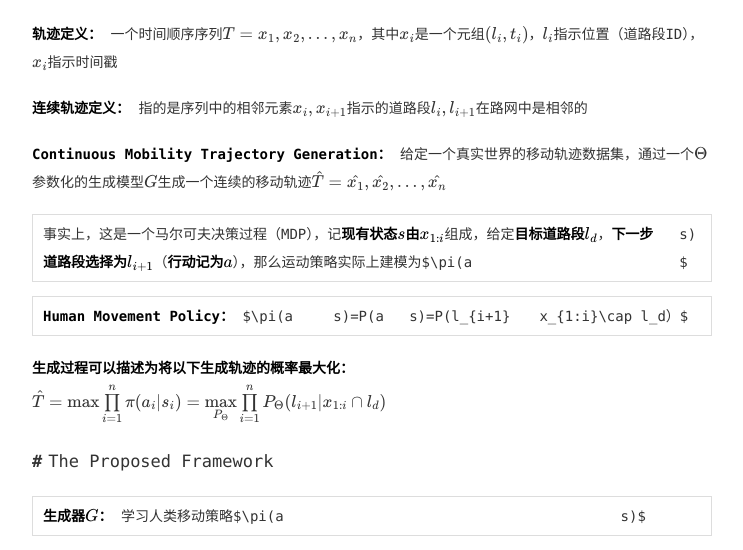
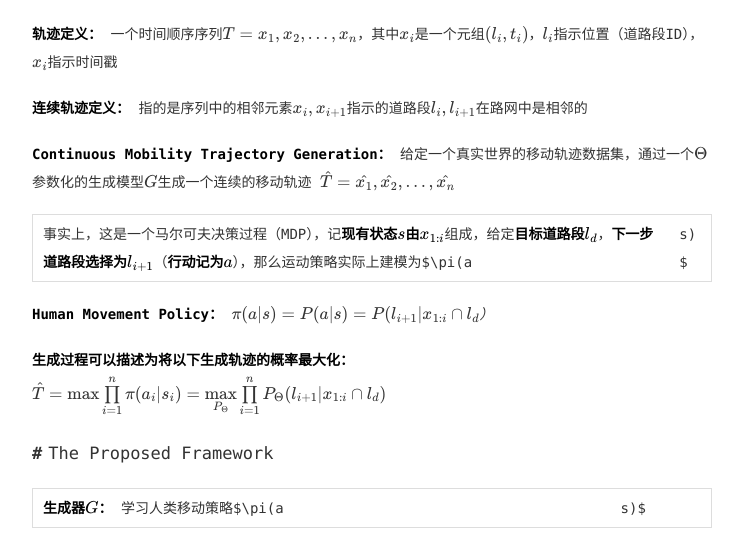
Before and after one commit to Yangzy0723/Yangzy0723.github.io, a Jekyll site: the page built from _posts/2024-03-30-《Continuous Trajectory Generation Based on Two-Stage GAN》.md, in a window 1280 px wide and 1400 px high, scrolled down 1310 px. Shown: the top 550 px of the window, without its empty margins (268-1011 px from the left). Built offline with Jekyll 4.4.1, drawn with Linux system fonts in a browser that asks for light colours; formulas are drawn with MathJax 3; comment, search, counter and statistics services are not loaded; some of the changed text lies outside the part shown.

Commit message:
add a paper

```diff
--- a/_posts/2024-03-30-《Continuous Trajectory Generation Based on Two-Stage GAN》.md
+++ b/_posts/2024-03-30-《Continuous Trajectory Generation Based on Two-Stage GAN》.md
@@ -42,11 +42,13 @@ categories: [论文阅读]
 
 **连续轨迹定义：** 指的是序列中的相邻元素$x_i,x_{i+1}$指示的道路段$l_i, l_{i+1}$在路网中是相邻的
 
-**Continuous Mobility Trajectory Generation：** 给定一个真实世界的移动轨迹数据集，通过一个$\Theta$参数化的生成模型$G$生成一个连续的移动轨迹$\hat{T} = \{\hat{x_1}, \hat{x_2},..., \hat{x_n}\}$
+**Continuous Mobility Trajectory Generation：** 给定一个真实世界的移动轨迹数据集，通过一个$\Theta$参数化的生成模型$G$生成一个连续的移动轨迹
+$\hat{T} = \{\hat{x_1}, \hat{x_2},..., \hat{x_n}\}$
 
 事实上，这是一个马尔可夫决策过程（MDP），记**现有状态$s$由$x_{1:i}$**组成，给定**目标道路段$l_d$**，**下一步道路段选择为$l_{i+1}$**（**行动记为$a$**），那么运动策略实际上建模为$\pi(a|s)$
 
-**Human Movement Policy：** $\pi(a|s)=P(a|s)=P(l_{i+1}|x_{1:i}\cap l_d）$
+**Human Movement Policy：**
+$\pi(a|s)=P(a|s)=P(l_{i+1}|x_{1:i}\cap l_d）$
 
 **生成过程可以描述为将以下生成轨迹的概率最大化：**
 $\hat{T}=\max\prod\limits_{i=1}^n\pi(a_i|s_i)=\max\limits_{P_\Theta}\prod\limits_{i=1}^nP_\Theta(l_{i+1}|x_{1:i}\cap l_d)$
@@ -57,12 +59,11 @@ $\hat{T}=\max\prod\limits_{i=1}^n\pi(a_i|s_i)=\max\limits_{P_\Theta}\prod\limits
 
 **判别器$D$：** 生成**奖励$R$** 以引导生成器的优化过程
 
-![生成器和判别器]("G_and_P.png")
+![生成器和判别器](G_and_P.png)
 
 根据前文定义*Human Movement Policy*，为考虑当前部分轨迹和旅行目的地的影响，采用`A*`来建模人类移动策略$\pi(a|s)$
 
 $f(l_j)=g(l_j)+h(l_j)$，$g(l_j)$评估当前部分轨迹的观察成本，$h(l_j)$估计通过候选道路$l_j$到达目的地$l_d$的预期成本
-
 $f(l_j)=-\log\pi(a|s)=-\log P(l_j|x_{1:i}\cap l_d)$
 
 单纯使用`A*`存在不足：
```
